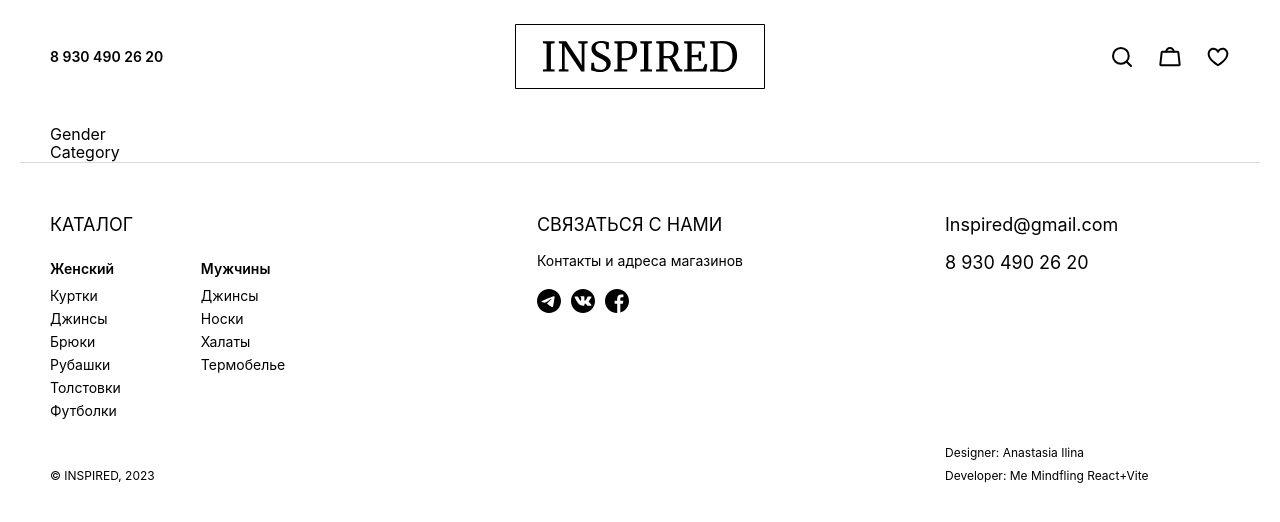
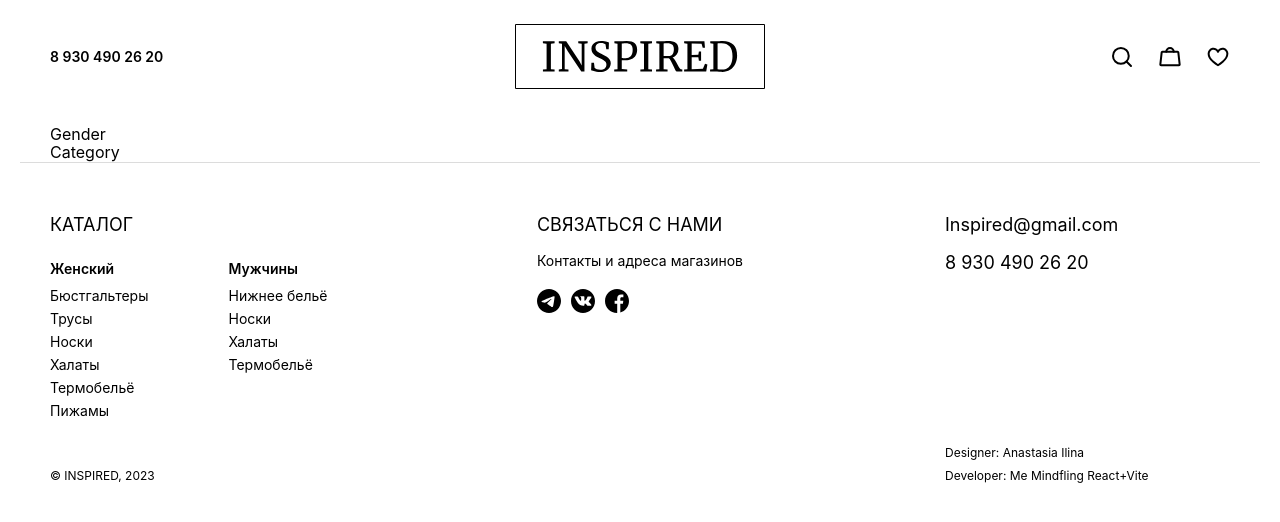
Before and after one commit to mindfling/ME_marafone_InspiredReactVite, a React (Vite) app in the folder InspiredReactVite/: page / in a window 1280 px wide. Shown: the top 522 px of the page. Built offline with nearby package versions, Linux system fonts and the light colour scheme.

Commit message:
feat footer ListItem with categories

```diff
--- a/InspiredReactVite/src/Components/Footer/Footer.jsx
+++ b/InspiredReactVite/src/Components/Footer/Footer.jsx
@@ -84,13 +84,13 @@ export const Footer = () => (
           <li className="footer-category__item">
             <h3 className={s.categorySubtitle}><a href="#" className={s.link}>Женский</a></h3>
             <ul className={s.categorySublist}>
-              {categoryList.women.map((item) => <ListItem href='#' text={item}/> )}
+              {categories.women.list.map((item) => <ListItem text={item.title} href={item.slug}/> )}
             </ul>
           </li>
           <li className="footer-category__item">
             <h3 className={s.categorySubtitle}><a href="#" className={s.link}>Мужчины</a></h3>
             <ul className={s.categorySublist}>
-              {categoryList.men.map((item) => <ListItem text={item} href='#'/> )}
+              {categories.men.list.map((item) => <ListItem text={item.title}/> )}
             </ul>
           </li>
         </ul>
```
